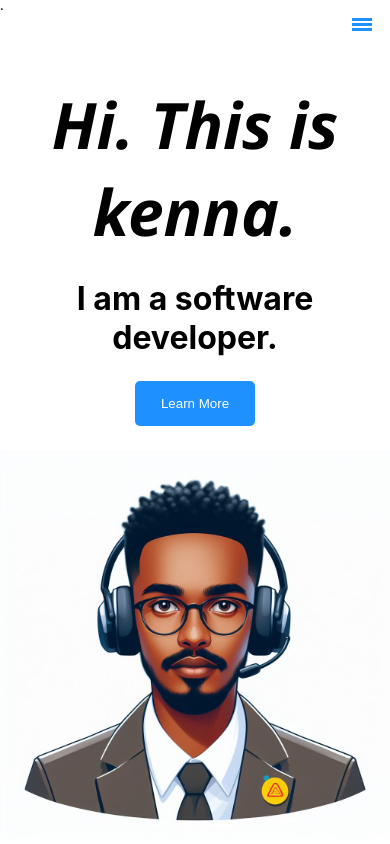
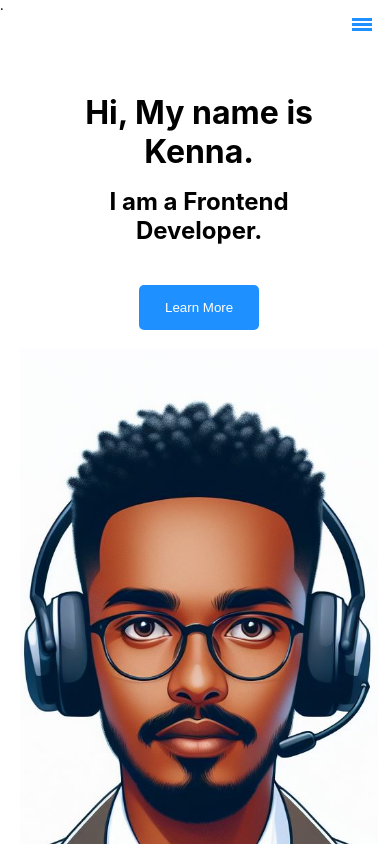
Before and after one commit to kennataddese6/PortfolioWeb, a React (Create React App) app: page / in a window 390 px wide. Shown: the top 844 px of the page. Built offline with nearby package versions, Linux system fonts and the light colour scheme.

Commit message:
add a responsive first landing page container

```diff
--- a/src/App.css
+++ b/src/App.css
@@ -1,6 +1,7 @@
 * {
   margin: 0;
   /* padding: 0; */
+  box-sizing: border-box;
 }
 .menuContainer {
   display: none;
@@ -82,28 +83,31 @@ li:hover .dropDownContainer {
   margin-left: 190px;
   padding: 8px;
 }
-
-.gallery {
-  float: left;
-  width: 46.875%;
-  margin: 12px 0;
+.LandingpageFirstContainer {
+  width: 98%;
+  margin: 8px;
+  padding: 12px;
+  display: flex;
+  flex-wrap: wrap;
 }
-.LandingPageImage {
+.description {
+  display: flex;
+  align-items: center;
+}
+.desciptionholder {
+  text-align: center;
   width: 100%;
-  height: auto;
-  cursor: all-scroll;
+  padding: 16px;
 }
-.descriptionContainer {
-  text-align: center;
+.desciptiontext {
+  margin: 16px;
 }
-.IntroductionName {
-  margin-top: 26vh;
-  font-size: 64px;
-  font-family: "Segoe UI", Tahoma, Geneva, Verdana, sans-serif;
-  font-style: italic;
-}
-.IntroductionCareer {
-  margin-top: 24px;
+.imageContainer {
+  background-image: url("/src/Assets/ImageOne.jpeg");
+  background-size: cover;
+  background-position: 50% 40%;
+  background-repeat: no-repeat;
+  height: 700px;
 }
 .learnMoreButton {
   width: 120px;
@@ -116,11 +120,24 @@ li:hover .dropDownContainer {
   background: linear-gradient(to left, Dodgerblue 50%, black 50%);
   background-size: 200% 100%;
   background-position: right bottom;
-  transition: all 1s ease-in-out;
+  transition: all 0.5s ease-in-out;
 }
 .learnMoreButton:hover {
   background-position: left bottom;
 }
+.row {
+  margin: 32px 36px;
+}
+.row::after {
+  content: "";
+  clear: both;
+  display: table;
+}
+[class*="col-"] {
+  width: 100%;
+  margin-bottom: 2px;
+}
+
 @media screen and (max-width: 767px) {
   ul {
     display: none;
@@ -179,3 +196,201 @@ li:hover .dropDownContainer {
     float: none;
   }
 }
+
+/* This is media query for all devices */
+
+@media only screen and (max-width: 600px) {
+  /* This is for extra small  devices */
+  .col-xs-1 {
+    width: 8.33%;
+  }
+  .col-xs-2 {
+    width: 16.66%;
+  }
+  .col-xs-3 {
+    width: 25%;
+  }
+  .col-xs-4 {
+    width: 33.33%;
+  }
+  .col-xs-5 {
+    width: 41.66%;
+  }
+  .col-xs-6 {
+    width: 50%;
+  }
+  .col-xs-7 {
+    width: 58.33%;
+  }
+  .col-xs-8 {
+    width: 66.66%;
+  }
+  .col-xs-9 {
+    width: 75%;
+  }
+  .col-xs-10 {
+    width: 83.33%;
+  }
+  .col-xs-11 {
+    width: 91.66%;
+  }
+  .col-xs-12 {
+    width: 100%;
+  }
+}
+@media only screen and (min-width: 600px) {
+  /* This is for  small devices*/
+  .col-s-1 {
+    width: 8.33%;
+  }
+  .col-s-2 {
+    width: 16.66%;
+  }
+  .col-s-3 {
+    width: 25%;
+  }
+  .col-s-4 {
+    width: 33.33%;
+  }
+  .col-s-5 {
+    width: 41.66%;
+  }
+  .col-s-6 {
+    width: 50%;
+  }
+  .col-s-7 {
+    width: 58.33%;
+  }
+  .col-s-8 {
+    width: 66.66%;
+  }
+  .col-s-9 {
+    width: 75%;
+  }
+  .col-s-10 {
+    width: 83.33%;
+  }
+  .col-s-11 {
+    width: 91.66%;
+  }
+  .col-s-12 {
+    width: 100%;
+  }
+}
+@media only screen and (min-width: 768px) {
+  /* This is for medium devices */
+  .col-m-1 {
+    width: 8.33%;
+  }
+  .col-m-2 {
+    width: 16.66%;
+  }
+  .col-m-3 {
+    width: 25%;
+  }
+  .col-m-4 {
+    width: 33.33%;
+  }
+  .col-m-5 {
+    width: 41.66%;
+  }
+  .col-m-6 {
+    width: 50%;
+  }
+  .col-m-7 {
+    width: 58.33%;
+  }
+  .col-m-8 {
+    width: 66.66%;
+  }
+  .col-m-9 {
+    width: 75%;
+  }
+  .col-m-10 {
+    width: 83.33%;
+  }
+  .col-m-11 {
+    width: 91.66%;
+  }
+  .col-m-12 {
+    width: 100%;
+  }
+}
+@media only screen and (min-width: 992px) {
+  /* This is for large  devices */
+  .col-l-1 {
+    width: 8.33%;
+  }
+  .col-l-2 {
+    width: 16.66%;
+  }
+  .col-l-3 {
+    width: 25%;
+  }
+  .col-l-4 {
+    width: 33.33%;
+  }
+  .col-l-5 {
+    width: 41.66%;
+  }
+  .col-l-6 {
+    width: 50%;
+  }
+  .col-l-7 {
+    width: 58.33%;
+  }
+  .col-l-8 {
+    width: 66.66%;
+  }
+  .col-l-9 {
+    width: 75%;
+  }
+  .col-l-10 {
+    width: 83.33%;
+  }
+  .col-l-11 {
+    width: 91.66%;
+  }
+  .col-l-12 {
+    width: 100%;
+  }
+}
+@media only screen and (min-width: 1200px) {
+  /* This is for  extra large devices */
+  .col-xl-1 {
+    width: 8.33%;
+  }
+  .col-xl-2 {
+    width: 16.66%;
+  }
+  .col-xl-3 {
+    width: 25%;
+  }
+  .col-xl-4 {
+    width: 33.33%;
+  }
+  .col-xl-5 {
+    width: 41.66%;
+  }
+  .col-xl-6 {
+    width: 50%;
+  }
+  .col-xl-7 {
+    width: 58.33%;
+  }
+  .col-xl-8 {
+    width: 66.66%;
+  }
+  .col-xl-9 {
+    width: 75%;
+  }
+  .col-xl-10 {
+    width: 83.33%;
+  }
+  .col-xl-11 {
+    width: 91.66%;
+  }
+  .col-xl-12 {
+    width: 100%;
+  }
+}
--- a/src/App.js
+++ b/src/App.js
@@ -51,15 +51,16 @@ function App() {
         </li>
       </ul>
       <h6>.</h6>
-      <div className="gallery">
-        <div className="descriptionContainer">
-          <h1 className="IntroductionName">Hi. This is kenna.</h1>
-          <h1 className="IntroductionCareer">I am a software developer.</h1>
-          <button className="learnMoreButton">Learn More</button>
+      <div className="LandingpageFirstContainer">
+        <div className="description col-s-6">
+          {" "}
+          <div className="desciptionholder">
+            <h1 className="desciptiontext">Hi, My name is Kenna.</h1>
+            <h2 className="desciptiontext">I am a Frontend Developer.</h2>
+            <button className="learnMoreButton">Learn More</button>
+          </div>
         </div>
-      </div>
-      <div className="gallery">
-        <img src={imageOne} className="LandingPageImage" />
+        <div className="imageContainer col-s-6"> </div>
       </div>
     </>
   );
```
